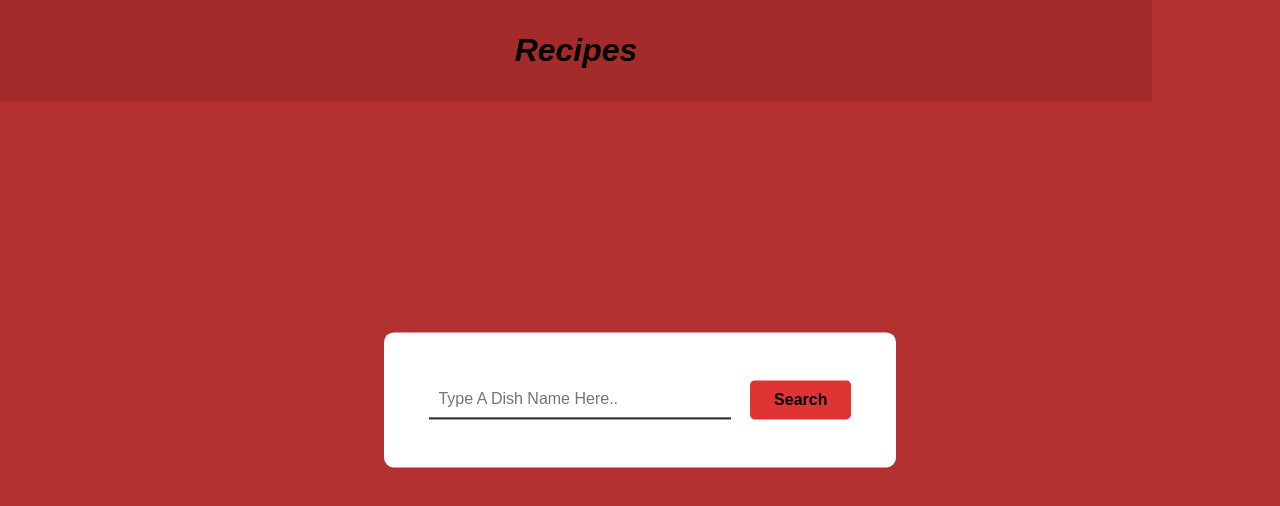
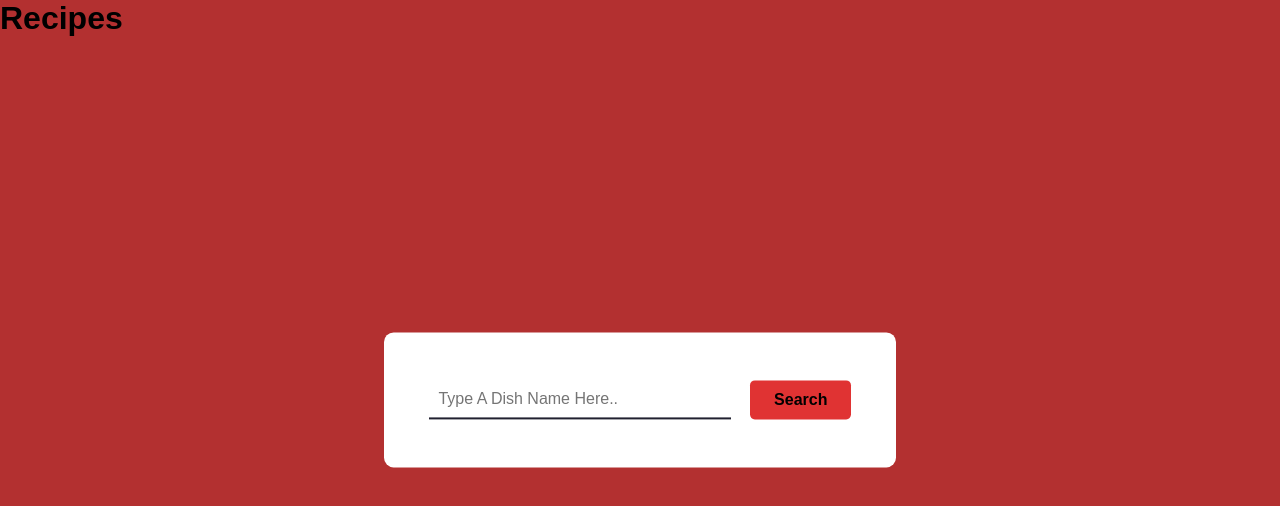
Before and after one commit to rininaskar/Recipe-App, a plain HTML site: page index.html in a window 1280 px wide. Drawn offline with Linux system fonts and the light colour scheme; a web font is replaced by a local one.

Commit message:
Update style.css

```diff
--- a/style.css
+++ b/style.css
@@ -1,10 +1,10 @@
-#head1 {
+/*#head1 {
     padding: 1em ;
     width: 90%;
     font-style: oblique;
     text-align: center;
     background-color: brown;
-}
+}*/
 * {
     padding: 0;
     margin: 0;
```
